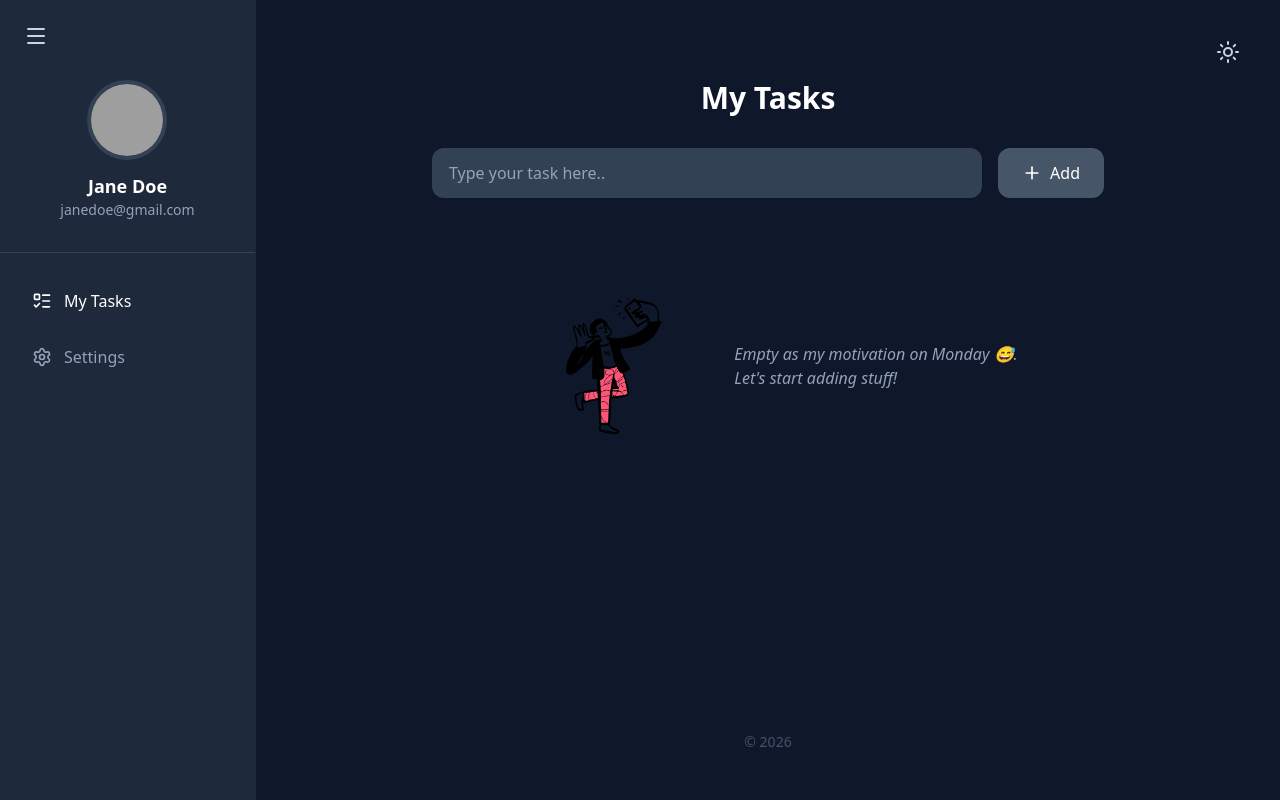
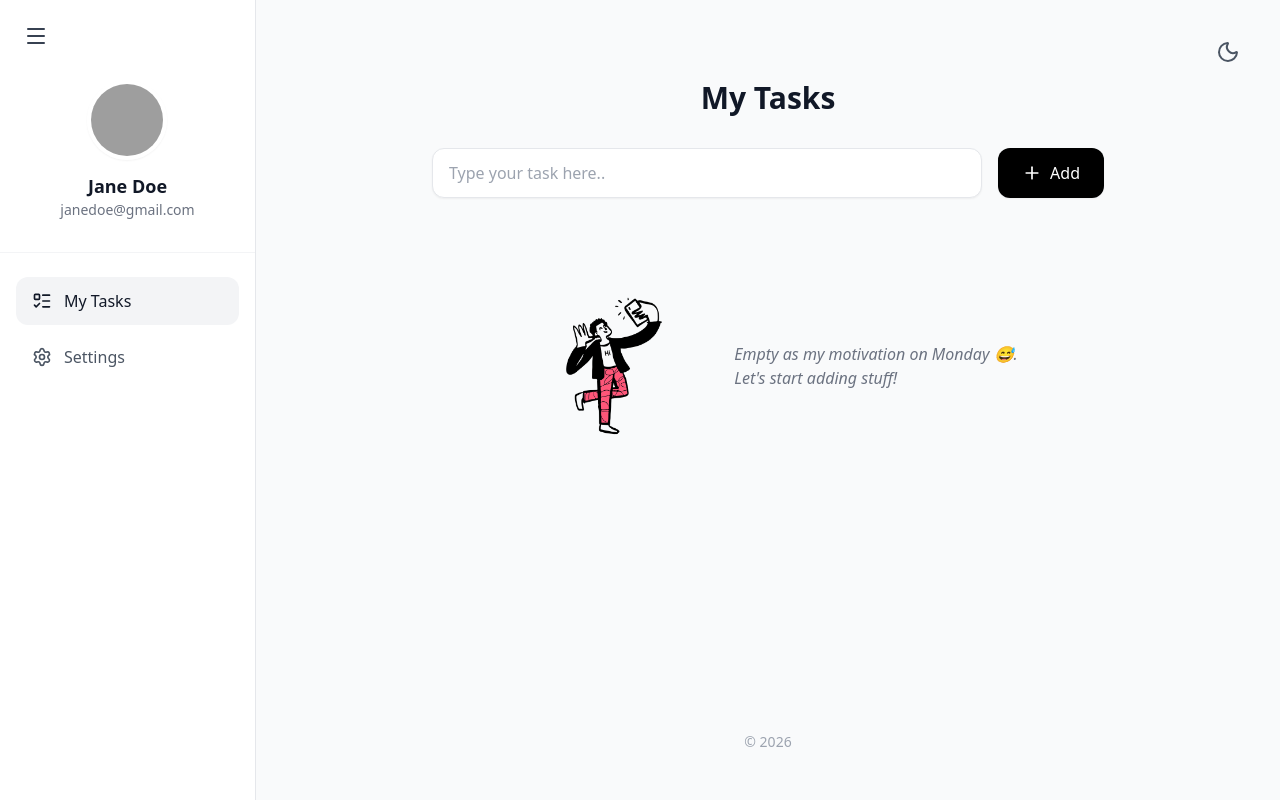
Before and after one commit to 2002Larissa/to-do-list, a React (Create React App) app: page / in a window 1280 px wide. Built offline with nearby package versions, Linux system fonts and the light colour scheme; grey boxes are pictures that could not be loaded; the HTML template or start-up script is replaced by a standard one.

Commit message:
Mais alterações com o desafio

```diff
--- a/src/App.js
+++ b/src/App.js
@@ -4,7 +4,7 @@ import { Menu, Moon, Sun, Settings, ListTodo, Plus, Edit2, Trash2, Square, Check
 import taskIllustration from './assets/task-illustration.png';
 
 function App() {
-  // 1. CARREGAMENTO INICIAL (Lendo do localStorage)
+  //CARREGAMENTO INICIAL (Lendo do localStorage)
   const [tasks, setTasks] = useState(() => {
     const savedTasks = localStorage.getItem('minhasTarefas');
     // Se tiver algo salvo, converte de texto para objeto. Se não, começa vazio [].
@@ -12,7 +12,7 @@ function App() {
   });
 
   const [activeTab, setActiveTab] = useState('All');
-  const [isDarkMode, setIsDarkMode] = useState(true);
+  const [isDarkMode, setIsDarkMode] = useState(false);
   const [inputValue, setInputValue] = useState('');
   const [isSidebarOpen, setIsSidebarOpen] = useState(false);
 
@@ -20,7 +20,7 @@ function App() {
   const [editingTaskId, setEditingTaskId] = useState(null);
   const [editingText, setEditingText] = useState('');
 
-  // 2. USEEFFECT: Salvando automaticamente no localStorage sempre que 'tasks' mudar
+  //USEEFFECT: Salvando automaticamente no localStorage sempre que a task mudar
   useEffect(() => {
     localStorage.setItem('minhasTarefas', JSON.stringify(tasks));
   }, [tasks]);
@@ -46,7 +46,7 @@ function App() {
     setTasks(tasks.filter(task => task.id !== taskId));
   };
 
-  // NOVO: Funções de Edição
+  //Funções de Edição
   const handleStartEditing = (task) => {
     setEditingTaskId(task.id);
     setEditingText(task.text);
```
